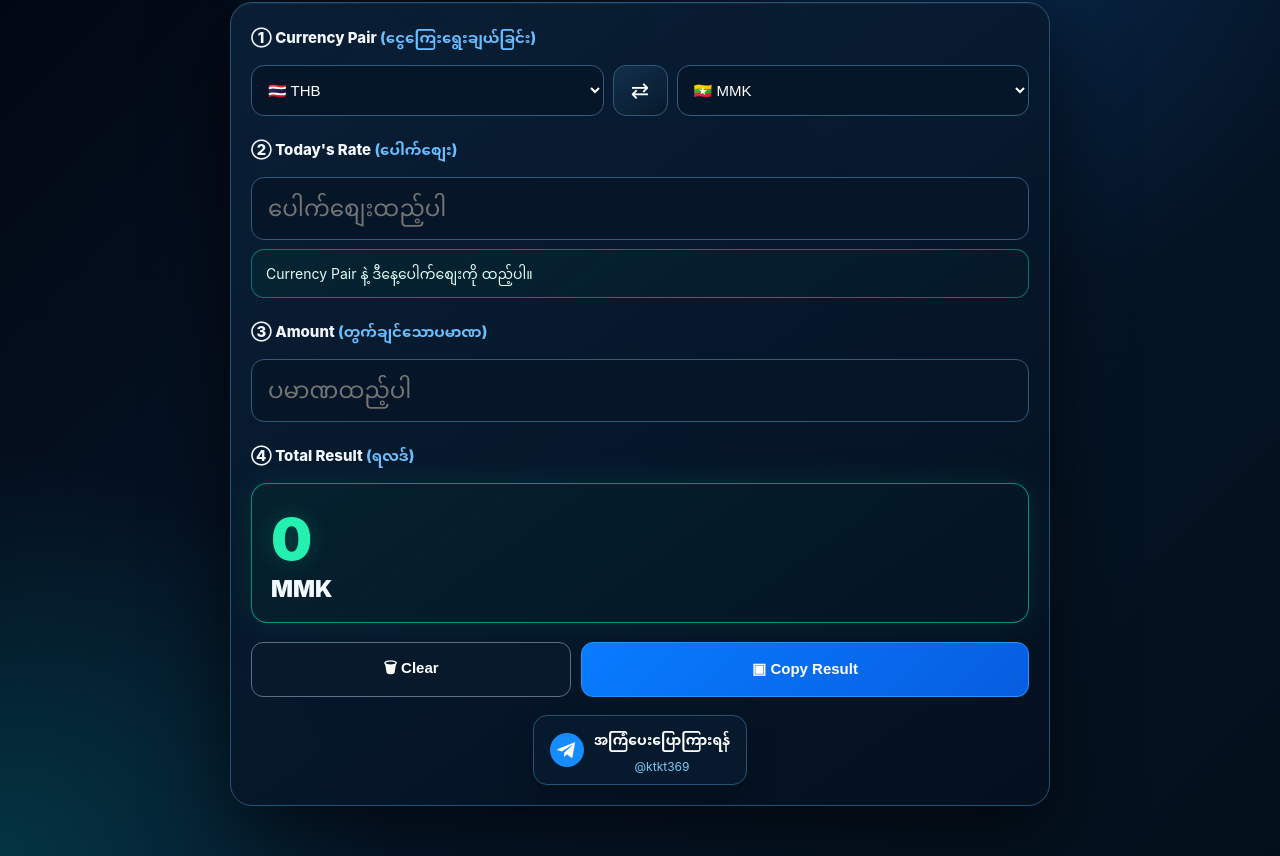
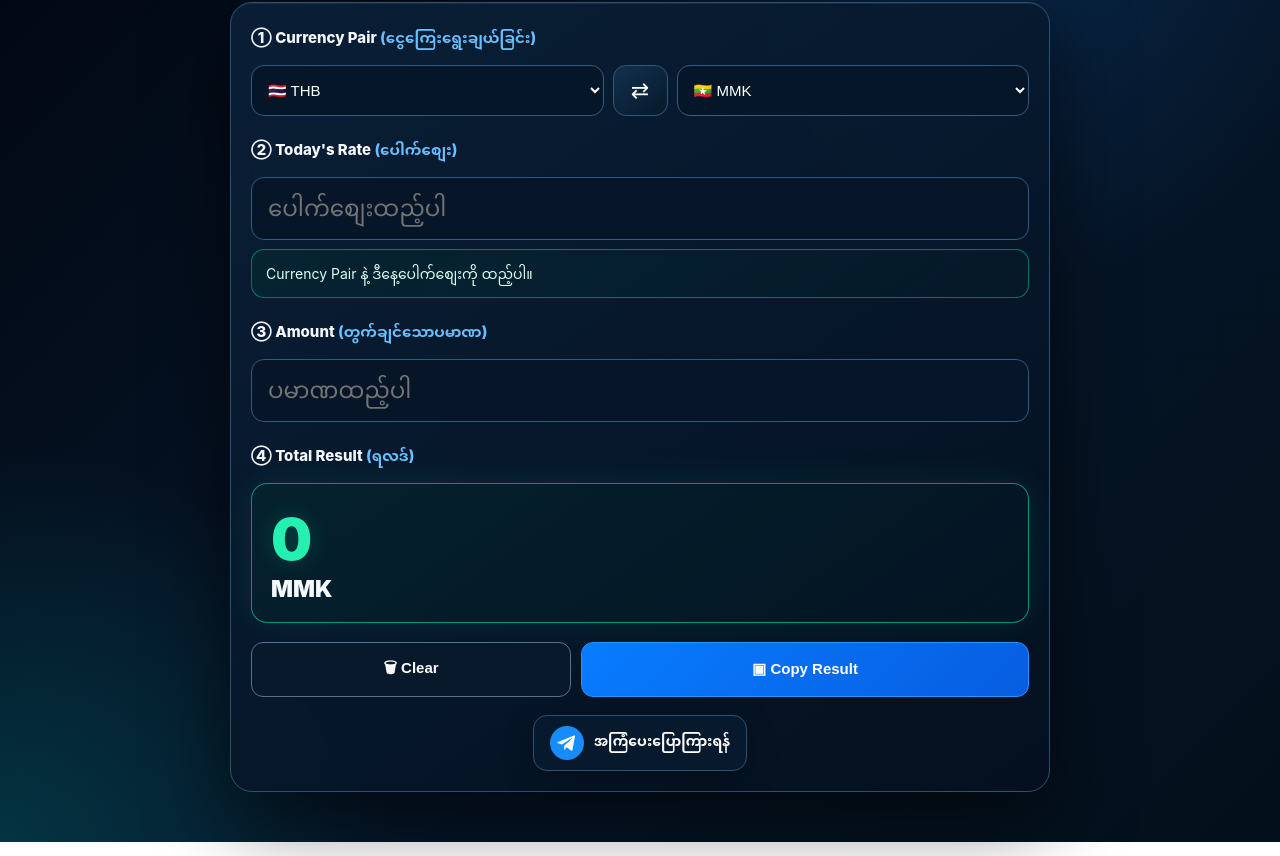
Before and after one commit to larry-ux366/currency-calculator, a plain HTML site: page index.html in a window 1280 px wide. Shown: the part 103-959 px from the top of the page. Drawn offline with Linux system fonts and the light colour scheme.

Commit message:
Fix Telegram button and remove username text

```diff
--- a/index.html
+++ b/index.html
@@ -17,7 +17,7 @@ body:before{content:"";position:fixed;inset:0;pointer-events:none;opacity:.2;bac
 .hint{margin-top:9px;padding:12px 14px;border:1px solid #00dca57a;background:linear-gradient(145deg,#003d3544,#002a2a22);border-radius:13px;line-height:1.65;color:#dffff5;font-size:14px}.hint strong{color:var(--green);font-size:17px}
 .result{padding:19px;border-radius:16px;border:1px solid #00e5ad99;background:linear-gradient(145deg,#003c303d,#001e2529);box-shadow:0 0 35px #00dca51a}.result small{color:#b9d4d0;font-weight:750}.num{margin-top:6px;color:var(--green);font-size:clamp(35px,7vw,58px);font-weight:950;line-height:1.05;word-break:break-word;text-shadow:0 0 22px #00e5a633}.unit{margin-top:5px;font-size:23px;font-weight:900}.formula{margin-top:10px;color:#d5eee9;font-size:14px}
 .actions{display:grid;grid-template-columns:1fr 1.4fr;gap:10px;margin-top:13px}.btn{padding:14px;border-radius:12px;border:1px solid #5a7188;background:#07192b;color:#fff;font-weight:850;font-size:15px;cursor:pointer}.primary{background:linear-gradient(135deg,#087cff,#075de0);border-color:#2396ff}.btn:active,.swap:active{transform:translateY(1px)}
-.contact{text-align:center;margin-top:18px}.contact a{display:inline-flex;align-items:center;gap:10px;padding:10px 16px;border:1px solid #285274;border-radius:14px;background:#071a2d;color:#fff;text-decoration:none;box-shadow:0 10px 30px #0004}.contact a:hover{border-color:#29a9ff;transform:translateY(-1px)}.contact .tg{display:grid;place-items:center;width:34px;height:34px;border-radius:50%;background:#168cff;font-size:18px}.contact .tg svg{width:20px;height:20px;fill:#fff}.contact b{display:block;font-size:14px}.contact small{display:block;color:#7fc9f5;font-size:12px;margin-top:2px}
+.contact{text-align:center;margin-top:18px}.contact a{display:inline-flex;align-items:center;gap:10px;padding:10px 16px;border:1px solid #285274;border-radius:14px;background:#071a2d;color:#fff;text-decoration:none;box-shadow:0 10px 30px #0004}.contact a:hover{border-color:#29a9ff;transform:translateY(-1px)}.contact .tg{display:grid;place-items:center;width:34px;height:34px;border-radius:50%;background:#168cff;font-size:18px}.contact .tg svg{width:20px;height:20px;fill:#fff}.contact b{display:block;font-size:14px}.contact .tg svg{width:20px;height:20px;fill:#fff}
 @media(max-width:560px){.wrap{width:94vw;padding-top:16px}.top{gap:9px}.brand{font-size:34px}h1{font-size:24px}.sub{font-size:11px}.theme{width:42px;height:42px}.card{padding:15px;border-radius:18px}.pair{grid-template-columns:1fr 45px 1fr;gap:6px}.select{font-size:15px;padding:13px 8px}.swap{font-size:20px}.input{font-size:20px;padding:15px}.num{font-size:35px}}
 .light body{background:linear-gradient(135deg,#edf6ff,#dcecf7);color:#0c1b28}.light .card{background:#ffffffdf;border-color:#b8d0e2}.light .select,.light .input,.light .swap,.light .btn,.light .theme{background:#f5f9fc;color:#0c1b28}.light .hint{color:#104438}
 </style>
@@ -36,7 +36,7 @@ body:before{content:"";position:fixed;inset:0;pointer-events:none;opacity:.2;bac
 <section class="section"><div class="label">④ Total Result <span>(ရလဒ်)</span></div><div class="result"><div class="num" id="result">0</div><div class="unit" id="unit">MMK</div><div class="formula" id="formula" style="display:none"></div></div></section>
 <div class="actions"><button class="btn" id="clear">🗑 Clear</button><button class="btn primary" id="copy">▣ Copy Result</button></div>
 
-<footer class="contact"><a href="https://t.me/ktkt369" target="_blank" rel="noopener noreferrer"><span class="tg"><svg viewBox="0 0 24 24" aria-hidden="true"><path d="M21.7 3.4 18.6 20c-.2 1.2-.9 1.5-1.8.9l-5-3.7-2.4 2.3c-.3.3-.5.5-1 .5l.4-5.1 9.3-8.4c.4-.4-.1-.6-.6-.2L6 13.8 1.1 12.3c-1.1-.3-1.1-1 .2-1.5L20.4 3.1c.9-.3 1.7.2 1.3.3Z"/></svg></span><span><b>အကြံပေးပြောကြားရန်</b><small>@ktkt369</small></span></a></footer>
+<footer class="contact"><a href="https://t.me/ktkt369" target="_blank" rel="noopener noreferrer" aria-label="Telegram အကြံပေးပြောကြားရန်"><span class="tg"><svg viewBox="0 0 24 24" aria-hidden="true"><path d="M21.7 3.4 18.6 20c-.2 1.2-.9 1.5-1.8.9l-5-3.7-2.4 2.3c-.3.3-.5.5-1 .5l.4-5.1 9.3-8.4c.4-.4-.1-.6-.6-.2L6 13.8 1.1 12.3c-1.1-.3-1.1-1 .2-1.5L20.4 3.1c.9-.3 1.7.2 1.3.3Z"/></svg></span><span><b>အကြံပေးပြောကြားရန်</b></span></a></footer>
 </main>
 </div>
 <script>
```
